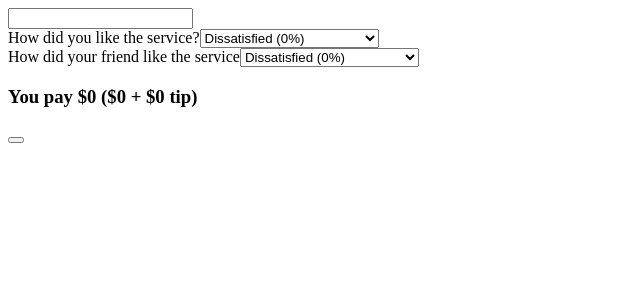
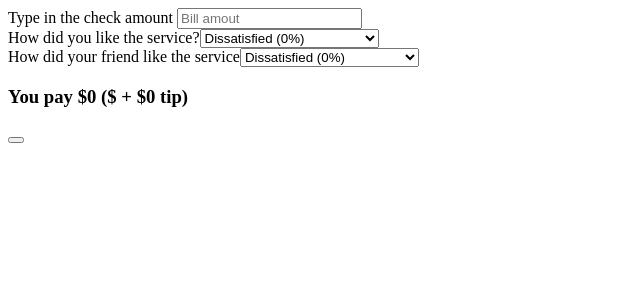
Before and after one commit to icode-life/tipCalculator, a React (Create React App) app: page / in a window 1280 px wide. Shown: the top 300 px of the page, without its empty margins (0-640 px from the left). Built offline with nearby package versions, Linux system fonts and the light colour scheme.

Commit message:
bill state okay

```diff
--- a/src/App.js
+++ b/src/App.js
@@ -1,6 +1,6 @@
 import BillAmount from './Components/BillAmount';
 import ServiceLvl from './Components/ServiceLvl';
-import Button from './Components/Button';
+import Reset from './Components/Reset';
 import Display from './Components/Display';
 import { useState } from "react";
 
@@ -17,15 +17,24 @@ function App() {
  }
 
  const TipCalculator = () => {
-    const [tip, setTip] = useState(0);
+    const [bill, setBill] = useState("");
+    const [tips, setTip] = useState([]);
+
+    const addTip = (tip) => {
+      setTip((tip) => [...tips, tip]);
+    };
+
+    /*const changeBill = (bill) => {
+      setBill(Number(bill));
+    };*/
 
   return (
     <div>
-      <BillAmount />
-      <ServiceLvl tip={tip} onSubmit={setTip}>How did you like the service?</ServiceLvl>
-      <ServiceLvl>How did your friend like the service</ServiceLvl>
-      <Display></Display>
-      <Button></Button>
+      <BillAmount bill={bill} onSetBill={setBill}/>
+      <ServiceLvl tip={tips} onChange={addTip}>How did you like the service?</ServiceLvl>
+      <ServiceLvl tip={tips} onChange={addTip}>How did your friend like the service</ServiceLvl>
+      <Display bill={bill}></Display>
+      <Reset></Reset>
     </div>
   )
  }
--- a/src/Components/BillAmount.jsx
+++ b/src/Components/BillAmount.jsx
@@ -1,6 +1,11 @@
-const BillAmount = () => {
+const BillAmount = ({bill, onSetBill}) => {
 
-    return <input type='text'></input>
+    return (
+        <div>
+            <label>Type in the check amount </label>
+            <input value={bill} onChange={(e) => onSetBill(Number(e.target.value))} type='text' placeholder="Bill amout"></input>
+        </div>
+    );
 };
 
 export default BillAmount;
--- a/src/Components/Button.jsx
+++ /dev/null
@@ -1,5 +0,0 @@
-const Button = () => {
-    return <button></button>
-};
-
-export default Button;
--- a/src/Components/Display.jsx
+++ b/src/Components/Display.jsx
@@ -1,9 +1,9 @@
-const Display = (tip, onSubmit) => {
+const Display = ({bill}) => {
     const grandTotal = 0;
     const total = 0;
     const aggregatedTip = 0;
 
-    return <h3>You pay ${Number(grandTotal)} (${Number(total)} + ${Number(aggregatedTip)} tip)</h3>
+    return <h3>You pay ${Number(grandTotal)} (${bill} + ${Number(aggregatedTip)} tip)</h3>
 };
 
 export default Display;
--- /dev/null
+++ b/src/Components/Reset.jsx
@@ -0,0 +1,5 @@
+const Reset = () => {
+    return <button></button>
+};
+
+export default Reset;
--- a/src/Components/ServiceLvl.jsx
+++ b/src/Components/ServiceLvl.jsx
@@ -1,11 +1,11 @@
 import { useState } from "react";
 
-const ServiceLvl = ({children, tip, onSubmit}) => {
+const ServiceLvl = ({children, tips, onChange}) => {
 
     return(
         <div>
             <span>{children}</span>
-            <select value={tip} onChange={(e) => onSubmit(Number(e.target.value))}>
+            <select value={tips} onChange={(e) => onChange(Number(e.target.value))}>
                 <option value='0'>Dissatisfied (0%)</option>
                 <option value='5'>it was okay (5%)</option>
                 <option value='10'>it was good (10%)</option>
```
